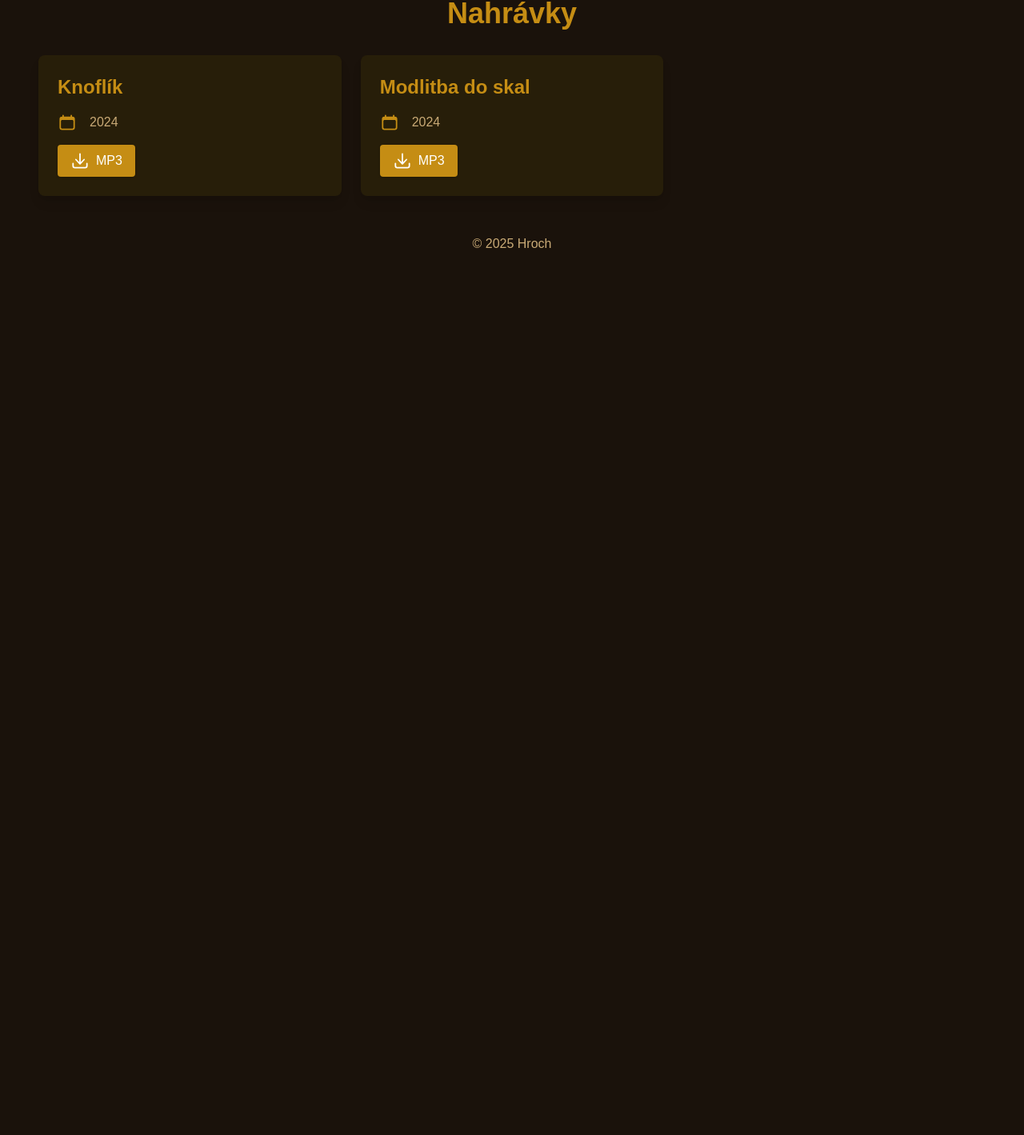
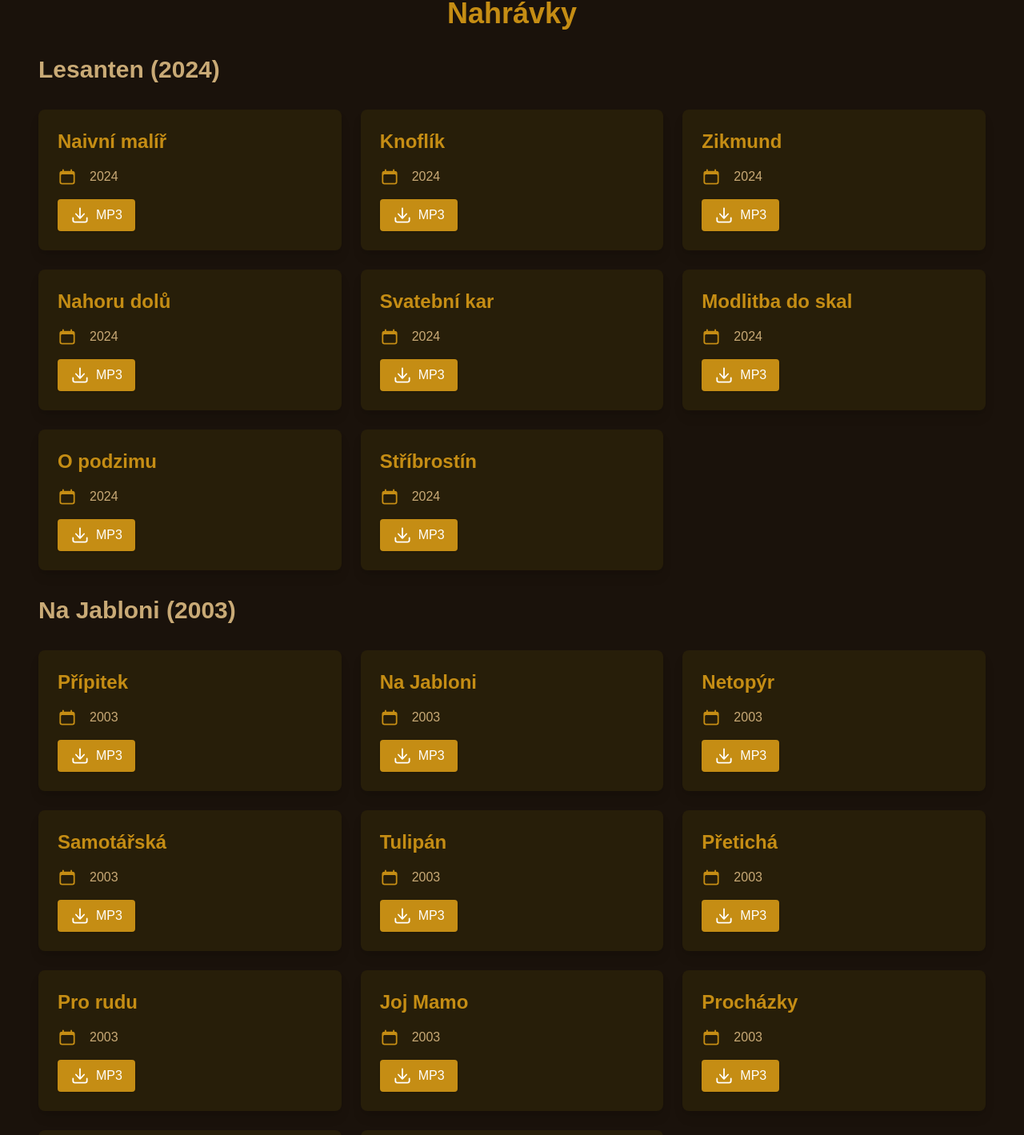
Before and after one commit to MatyasHroch/bandweb, a Next.js app in the folder band-web/: page /records in a window 1280 px wide. Shown: the part 115-1534 px from the top of the page at 80% size. Before the commit the page ends 800 px from the top, so only its background shows below. Built offline with nearby package versions, Linux system fonts and the light colour scheme.

Commit message:
records added, lists improved

```diff
--- a/band-web/app/layout.tsx
+++ b/band-web/app/layout.tsx
@@ -78,7 +78,8 @@ const Layout: React.FC<{ children: React.ReactNode }> = ({ children }) => {
 
         {/* Footer */}
         <footer className="p-4 text-center bg-footer-bg text-footer-text">
-          <p>&copy; {new Date().getFullYear()} Hroch</p>
+          <p>Stránky jsou stále v procesu vývoje.</p>
+          <p>&copy; {new Date().getFullYear()} M.H.</p>
         </footer>
       </body>
     </html>
--- a/band-web/app/records/page.tsx
+++ b/band-web/app/records/page.tsx
@@ -1,5 +1,6 @@
 import React from 'react';
 import RecordList from '../../components/RecordList';
+import { Record } from '../../data/recordsData';
 
 const Records: React.FC = () => {
     return (
@@ -7,7 +8,14 @@ const Records: React.FC = () => {
             <h1 className="text-4xl font-bold text-center mb-8 text-accent">
                 Nahrávky
             </h1>
-            <RecordList />
+            <h2 className="text-foreground text-3xl font-bold mb-8 text-start">
+                Lesanten (2024)
+            </h2>
+            <RecordList filter={(record: Record) => record.album == "Lesanten"} />
+            <h2 className="text-foreground text-3xl font-bold my-8 text-start">
+                Na Jabloni (2003)
+            </h2>
+            <RecordList filter={(record: Record) => record.album == "Na Jabloni"} />
         </div>
     );
 };
--- a/band-web/components/ConcertList.tsx
+++ b/band-web/components/ConcertList.tsx
@@ -2,14 +2,23 @@ import React from 'react';
 import { concerts } from '@/data/concertsData'; // Importujeme data o koncertech
 import { ClockIcon, CalendarIcon, MapPinIcon } from '@heroicons/react/20/solid';
 
-const ConcertList: React.FC<{ upcomingOnly?: boolean }> = ({ upcomingOnly = false }) => {
+const ConcertList: React.FC<{ upcomingOnly?: boolean, pastOnly?: boolean }> = ({ upcomingOnly = false, pastOnly = false }) => {
     // Získání aktuálního data
     const currentDate = new Date();
 
     // Filtrace koncertů na základě data
     const filteredConcerts = concerts.filter((concert) => {
         const concertDate = new Date(concert.date);
-        return upcomingOnly ? concertDate >= currentDate : true; // Pokud je 'upcomingOnly', zobrazíme pouze nadcházející koncerty
+        if (upcomingOnly && pastOnly) return false; // Pokud jsou nastaveny oba filtry, nezobrazíme žádný koncert
+
+        if (pastOnly) {
+            return concertDate < currentDate; // Pokud je 'pastOnly', zobrazíme pouze minulé koncerty
+        }
+        if (upcomingOnly) {
+            return concertDate >= currentDate; // Pokud je 'upcomingOnly', zobrazíme pouze nadcházející koncerty
+        }
+
+        return true; // Pokud nejsou nastaveny žádné filtry, zobrazíme všechny koncerty
     });
 
     return (
--- a/band-web/components/ContactSection.tsx
+++ b/band-web/components/ContactSection.tsx
@@ -6,8 +6,8 @@ const ContactSection: React.FC = () => {
     const contacts = contactSectionData;
 
     return (
-        <div className="bg-background p-6 rounded-lg shadow-lg">
-            <h2 className="text-2xl font-bold text-accent mb-6">Kontakty</h2>
+        <div className="bg-background p-6">
+            <h2 className="text-2xl font-bold text-accent mb-6">Kontaktní osoby</h2>
             <ul className="space-y-4">
                 {contacts.map((contact) => (
                     <li key={contact.id} className="flex items-center space-x-4">
@@ -17,10 +17,25 @@ const ContactSection: React.FC = () => {
                         ) : (
                             <PhoneIcon className="h-6 w-6 text-accent" aria-hidden="true" />
                         )}
-                        {/* Jméno a hodnota kontaktu */}
+
+                        {/* Semantické zobrazení kontaktu */}
                         <div>
                             <p className="text-sm font-medium text-foreground">{contact.name}</p>
-                            <p className="text-base text-secondary">{contact.value}</p>
+                            {contact.type === 'email' ? (
+                                <a
+                                    href={`mailto:${contact.value}`}
+                                    className="text-base text-secondary hover:text-accent"
+                                >
+                                    {contact.value}
+                                </a>
+                            ) : (
+                                <a
+                                    href={`tel:${contact.value}`}
+                                    className="text-base text-secondary hover:text-accent"
+                                >
+                                    {contact.value}
+                                </a>
+                            )}
                         </div>
                     </li>
                 ))}
--- a/band-web/components/RecordList.tsx
+++ b/band-web/components/RecordList.tsx
@@ -2,10 +2,12 @@ import React from 'react';
 import { records } from '@/data/recordsData'; // Importujeme data o nahrávkách
 import { CalendarIcon, MapPinIcon, ArrowDownTrayIcon, AlbumIcon } from '@heroicons/react/20/solid';
 
-const RecordList: React.FC = () => {
+const RecordList: React.FC<{ filter?: Function }> = ({ filter = (item) => true }) => {
+    const filteredRecords = records.filter(filter);
+
     return (
         <div className="grid grid-cols-1 md:grid-cols-2 lg:grid-cols-3 gap-6">
-            {records.map((record) => (
+            {filteredRecords.map((record) => (
                 <div
                     key={record.id}
                     className="bg-background-secondary p-6 rounded-lg shadow-lg transform transition duration-300"
--- a/band-web/data/concertsData.ts
+++ b/band-web/data/concertsData.ts
@@ -1,4 +1,4 @@
-interface Concert {
+export interface Concert {
   id: number;
   name: string;
   time: string;
--- a/band-web/data/recordsData.ts
+++ b/band-web/data/recordsData.ts
@@ -1,24 +1,125 @@
 // /data/recordsData.js
-interface Record {
+export interface Record {
   id: number;
   name: string;
+  album: string;
   releaseDate: string;
   mp3Link: string;
 }
 
 export const records: Record[] = [
   {
-    id: 1,
+    name: "Naivní malíř",
+    releaseDate: "2024",
+    album: "Lesanten",
+    mp3Link: "/audio/Lesanten/NaivniMalir.mp3",
+  },
+  {
     name: "Knoflík",
     releaseDate: "2024",
     album: "Lesanten",
     mp3Link: "/audio/Lesanten/Knoflik.mp3",
   },
   {
-    id: 2,
+    name: "Zikmund",
+    releaseDate: "2024",
+    album: "Lesanten",
+    mp3Link: "/audio/Lesanten/Zikmund.mp3",
+  },
+  {
+    name: "Nahoru dolů",
+    releaseDate: "2024",
+    album: "Lesanten",
+    mp3Link: "/audio/Lesanten/NahoruDolu.mp3",
+  },
+  {
+    name: "Svatební kar",
+    releaseDate: "2024",
+    album: "Lesanten",
+    mp3Link: "/audio/Lesanten/SvatebniKar.mp3",
+  },
+  {
     name: "Modlitba do skal",
     releaseDate: "2024",
     album: "Lesanten",
     mp3Link: "/audio/Lesanten/ModlitbaDoSkal.mp3",
   },
-];
+  {
+    name: "O podzimu",
+    releaseDate: "2024",
+    album: "Lesanten",
+    mp3Link: "/audio/Lesanten/OPodzimu.mp3",
+  },
+  {
+    name: "Stříbrostín",
+    releaseDate: "2024",
+    album: "Lesanten",
+    mp3Link: "/audio/Lesanten/Stribrostin.mp3",
+  },
+  {
+    name: "Přípitek",
+    album: "Na Jabloni",
+    releaseDate: "2003",
+    mp3Link: "/audio/NaJabloni/Pripitek.mp3",
+  },
+  {
+    name: "Na Jabloni",
+    album: "Na Jabloni",
+    releaseDate: "2003",
+    mp3Link: "/audio/NaJabloni/NaJabloni.mp3",
+  },
+  {
+    name: "Netopýr",
+    album: "Na Jabloni",
+    releaseDate: "2003",
+    mp3Link: "/audio/NaJabloni/Netopyr.mp3",
+  },
+  {
+    name: "Samotářská",
+    album: "Na Jabloni",
+    releaseDate: "2003",
+    mp3Link: "/audio/NaJabloni/Samotarska.mp3",
+  },
+  {
+    name: "Tulipán",
+    album: "Na Jabloni",
+    releaseDate: "2003",
+    mp3Link: "/audio/NaJabloni/Tulipan.mp3",
+  },
+  {
+    name: "Přetichá",
+    album: "Na Jabloni",
+    releaseDate: "2003",
+    mp3Link: "/audio/NaJabloni/Preticha.mp3",
+  },
+  {
+    name: "Pro rudu",
+    album: "Na Jabloni",
+    releaseDate: "2003",
+    mp3Link: "/audio/NaJabloni/ProRudu.mp3",
+  },
+  {
+    name: "Joj Mamo",
+    album: "Na Jabloni",
+    releaseDate: "2003",
+    mp3Link: "/audio/NaJabloni/JojMamo.mp3",
+  },
+  {
+    name: "Procházky",
+    album: "Na Jabloni",
+    releaseDate: "2003",
+    mp3Link: "/audio/NaJabloni/Prochazky.mp3",
+  },
+  {
+    name: "U kašky",
+    album: "Na Jabloni",
+    releaseDate: "2003",
+    mp3Link: "/audio/NaJabloni/UKasky.mp3",
+  },
+  {
+    name: "Lesanten",
+    album: "Na Jabloni",
+    releaseDate: "2003",
+    mp3Link: "/audio/NaJabloni/Lesanten.mp3",
+  },
+].map((record, index) => ({ ...record, id: index + 1 }));
```
Also changed, not shown: band-web/components/VideoList.tsx (added), band-web/data/videosData.ts (added).
